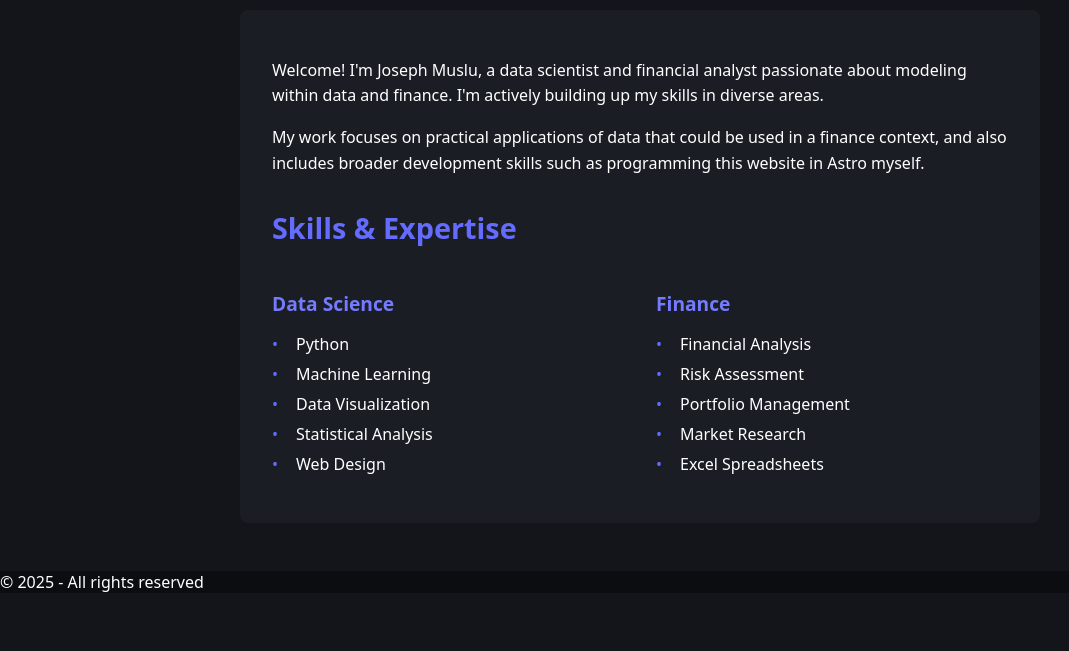
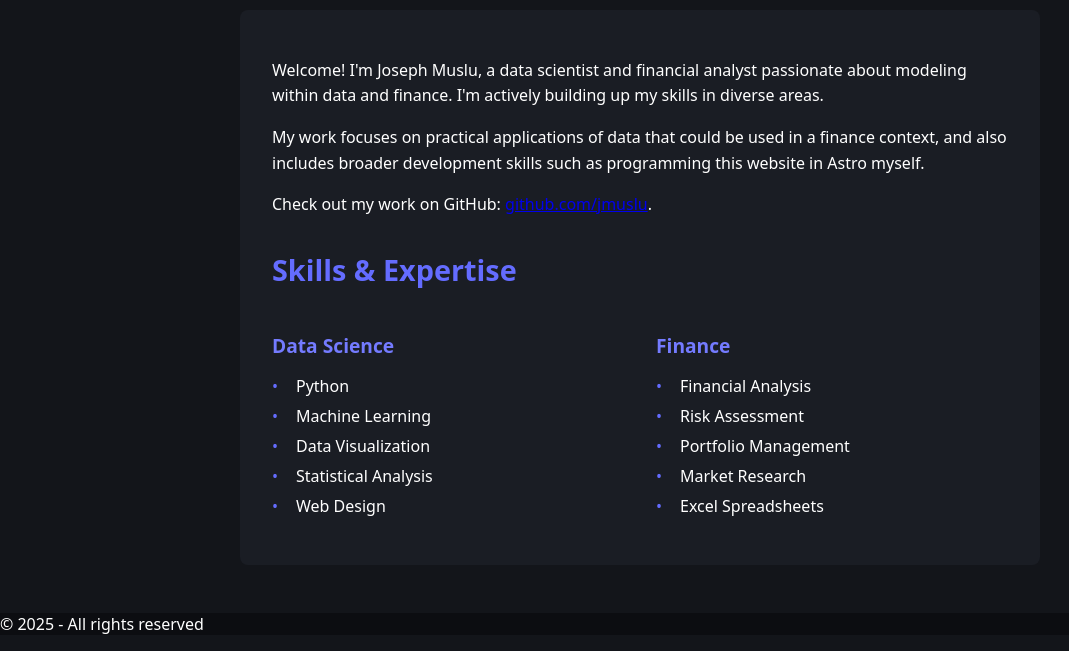
Before and after one commit to jmuslu/personalweb, an Astro site: page /personalweb/about in a window 1280 px wide. Shown: the part 234-885 px from the top of the page, without its empty margins (0-1069 px from the left). Before the commit the page ends 843 px from the top, so only its background shows below. Built offline with nearby package versions, Linux system fonts and the light colour scheme; Astro itself is replaced by a stand-in of ours.

```diff
--- a/src/pages/about.astro
+++ b/src/pages/about.astro
@@ -15,6 +15,11 @@ import Layout from '../layouts/Layout.astro';
 					My work focuses on practical applications of data that could be used in a finance context, and also includes
 					broader development skills such as programming this website in Astro myself.
 				</p>
+				<p>
+					Check out my work on GitHub:
+					<a href="https://github.com/jmuslu" target="_blank" class="github-link">github.com/jmuslu</a>.
+				</p>
+
 			</div>
 
 			<div class="skills">
```
